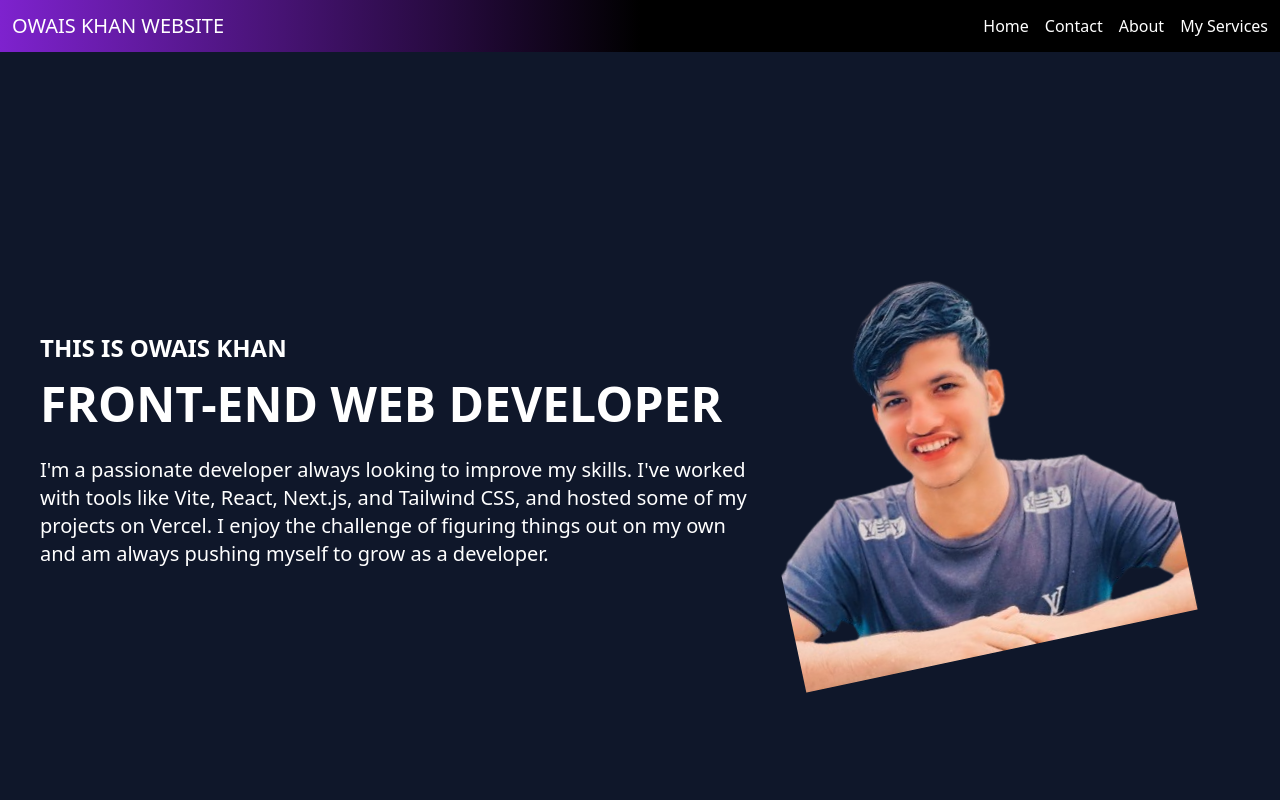
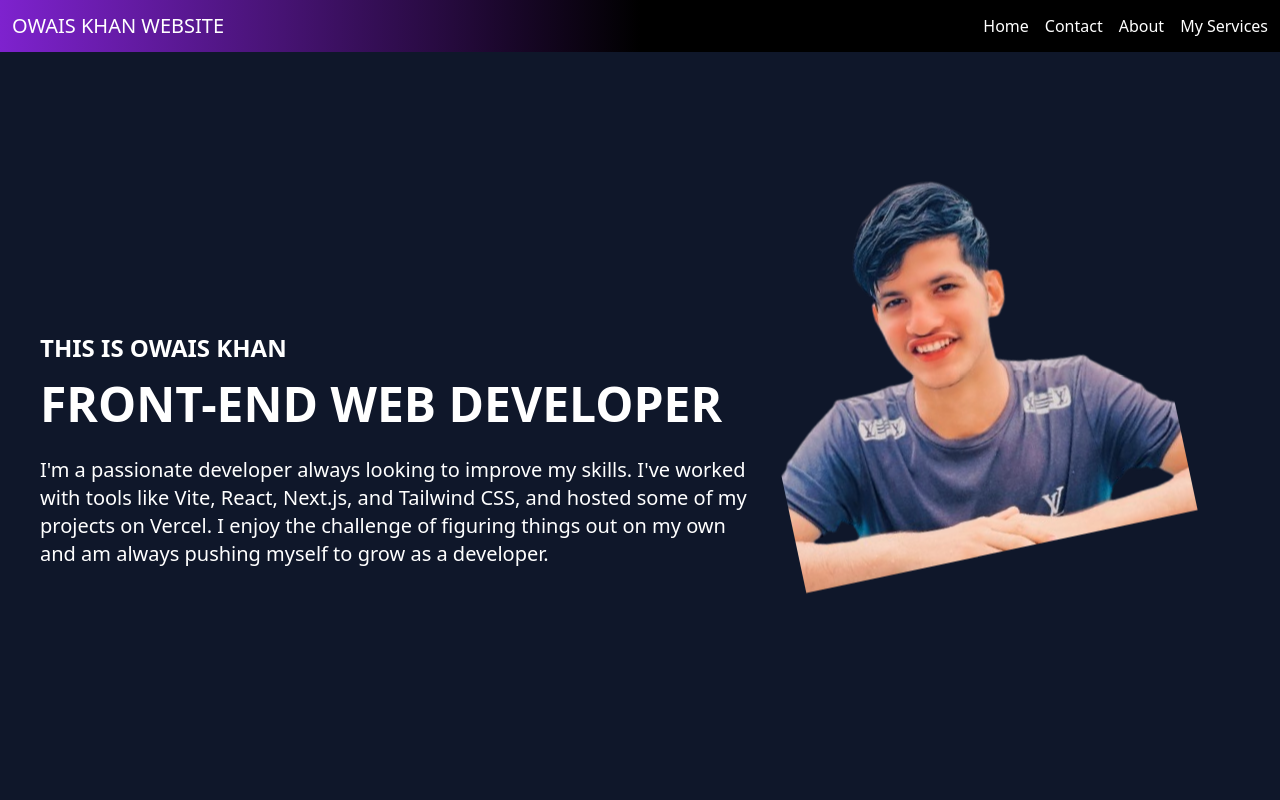
Before and after one commit to owaiskhan555/portfolio, a Next.js app: page / in a window 1280 px wide. Shown: the top 800 px of the page. Built offline with nearby package versions, Linux system fonts and the light colour scheme.

Commit message:
✔responsive

```diff
--- a/app/page.tsx
+++ b/app/page.tsx
@@ -12,10 +12,10 @@ export default function Page() {
     <h2 className='text-2xl font-bold mb-3 animate-bounce'>THIS IS OWAIS KHAN</h2>
     <h1 className='text-5xl font-black mb-7'>FRONT-END WEB DEVELOPER</h1>
     <p className='text-xl'>
-      I'm a passionate developer always looking to improve my skills. I've worked with tools like Vite, React, Next.js, and Tailwind CSS, and hosted some of my projects on Vercel. I enjoy the challenge of figuring things out on my own and am always pushing myself to grow as a developer.
+      I&apos;m a passionate developer always looking to improve my skills. I&apos;ve worked with tools like Vite, React, Next.js, and Tailwind CSS, and hosted some of my projects on Vercel. I enjoy the challenge of figuring things out on my own and am always pushing myself to grow as a developer.
     </p>
   </div>
-  <div className='w-full justify-center hidden md:w-2/5 md:block '>
+  <div className='w-full justify-center animate-bounce hidden md:w-2/5 md:block '>
     <Image src="/Mypic.png" height={600} width={400} alt='picture' className='origin-bottom -rotate-12'/>
   </div>
 </div>
```
